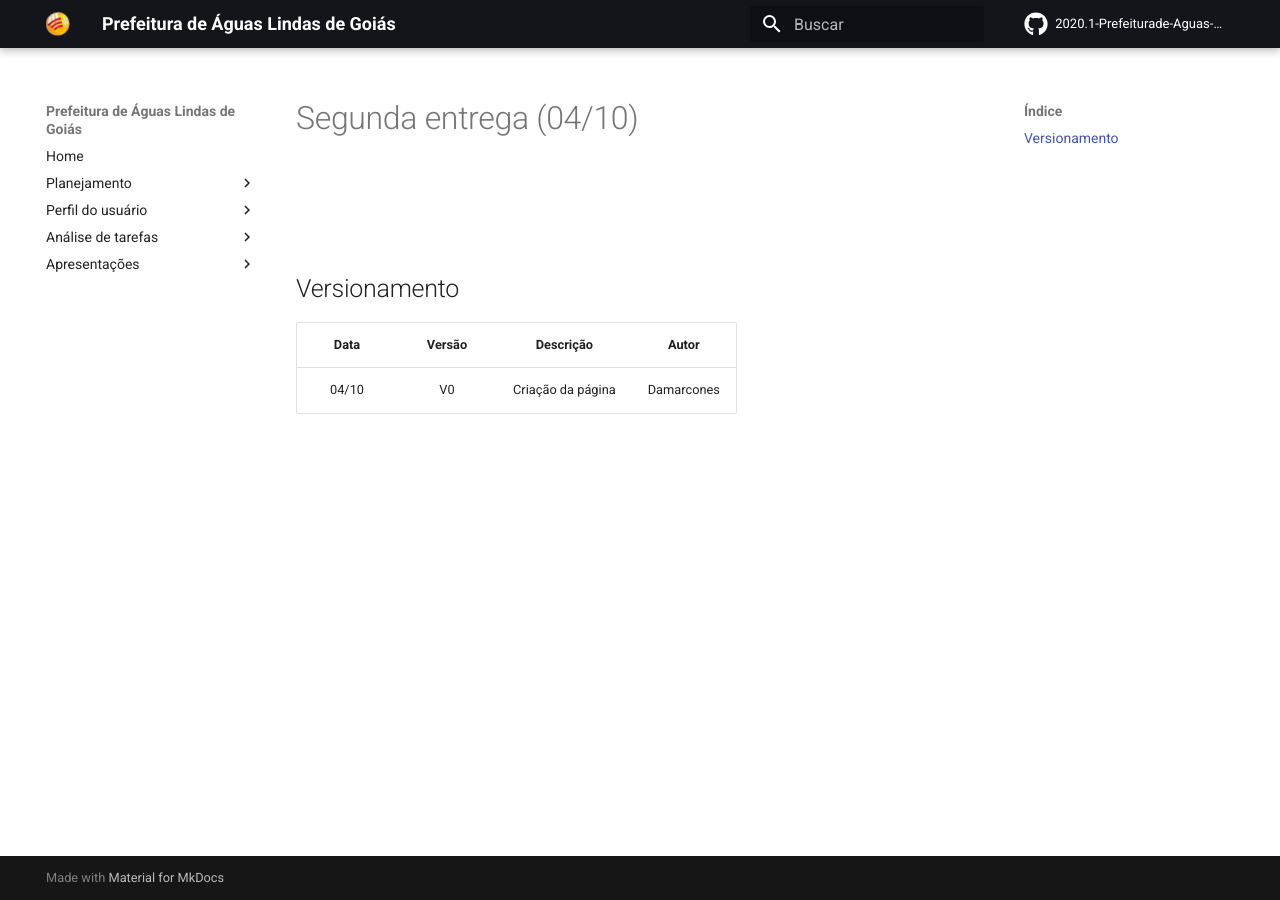
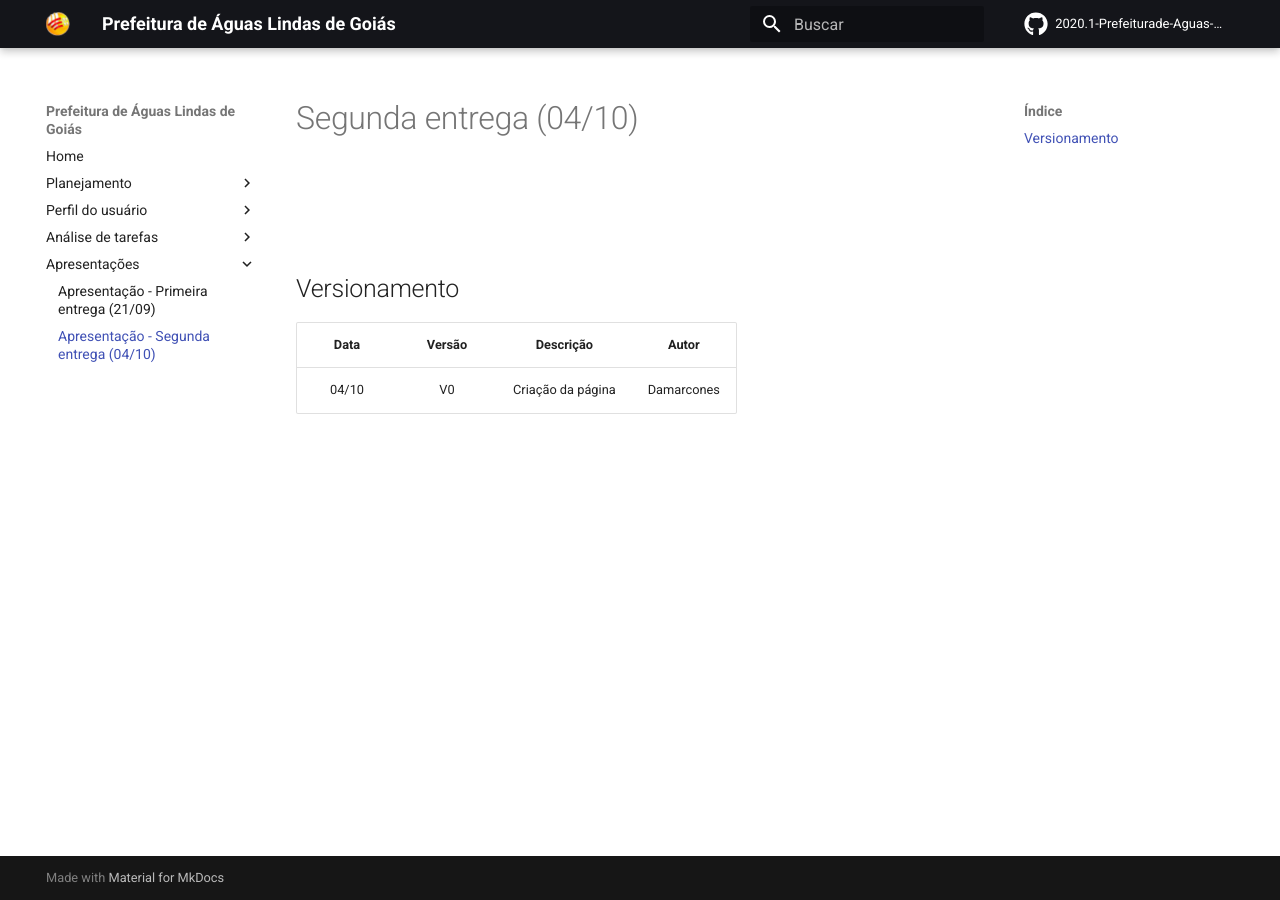
Before and after one commit to Interacao-Humano-Computador/2020.1-Prefeiturade-Aguas-Lindas-de-Goias, an MkDocs documentation site: the page built from docs/apresentacoes/apresentacao-05-10.md, in a window 1280 px wide. Built offline with MkDocs 1.6.1 and Material for MkDocs 9.7.7, drawn with Linux system fonts in a browser that asks for light colours; comment, search, counter and statistics services are not loaded; part of the change alters nothing that is shown.

Commit message:
corrige nome da apresentação

```diff
--- a/mkdocs.yml
+++ b/mkdocs.yml
@@ -20,7 +20,7 @@ nav:
     - CPM-GOMS: analise_tarefas/CPM_GOMS.md
   - Apresentações:
     - Apresentação - Primeira entrega (21/09): apresentacoes/apresentacao-21-09.md
-    - Apresentação - Segunda entrega (04/10): apresentacoes/apresentacao-04-10.md
+    - Apresentação - Segunda entrega (04/10): apresentacoes/apresentacao-05-10.md
 
 
 theme:
```
